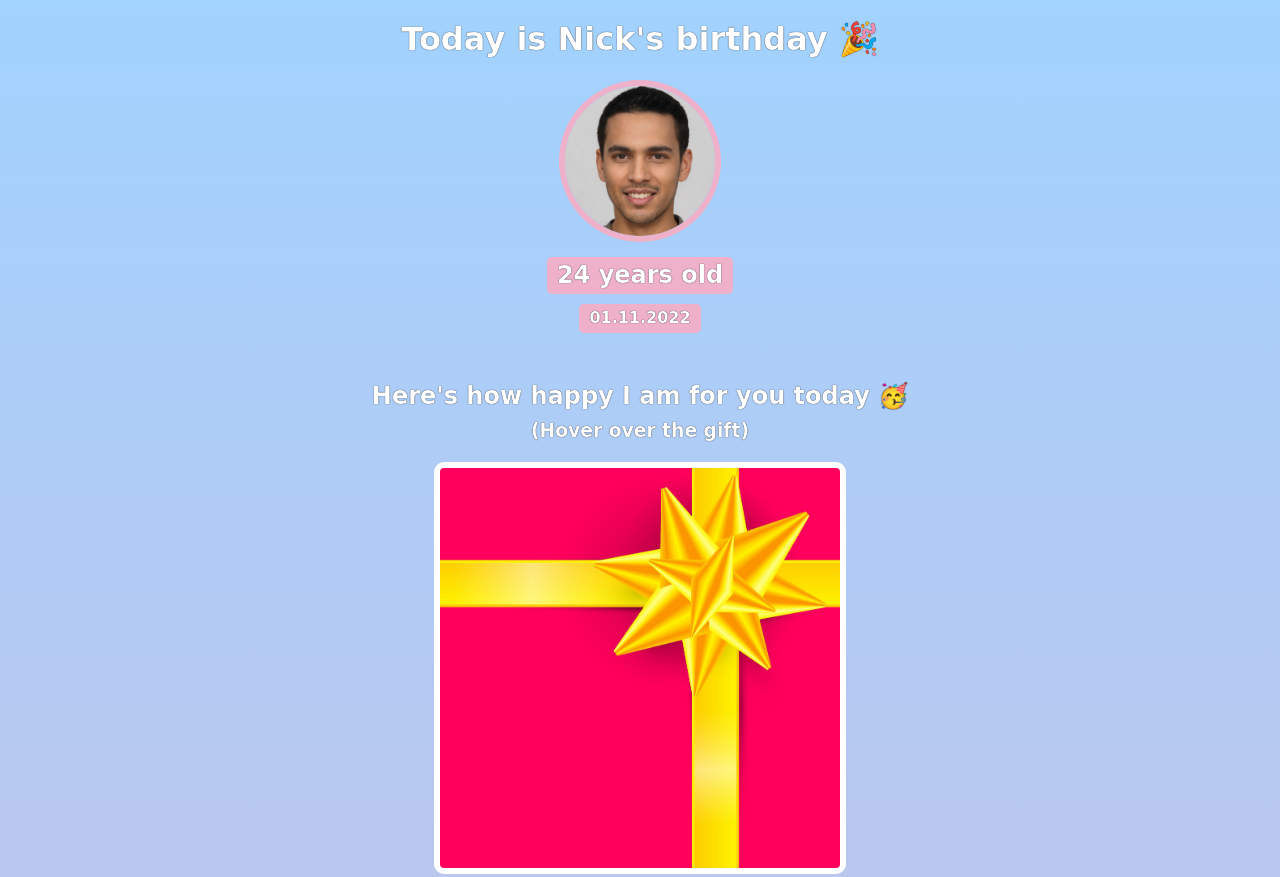
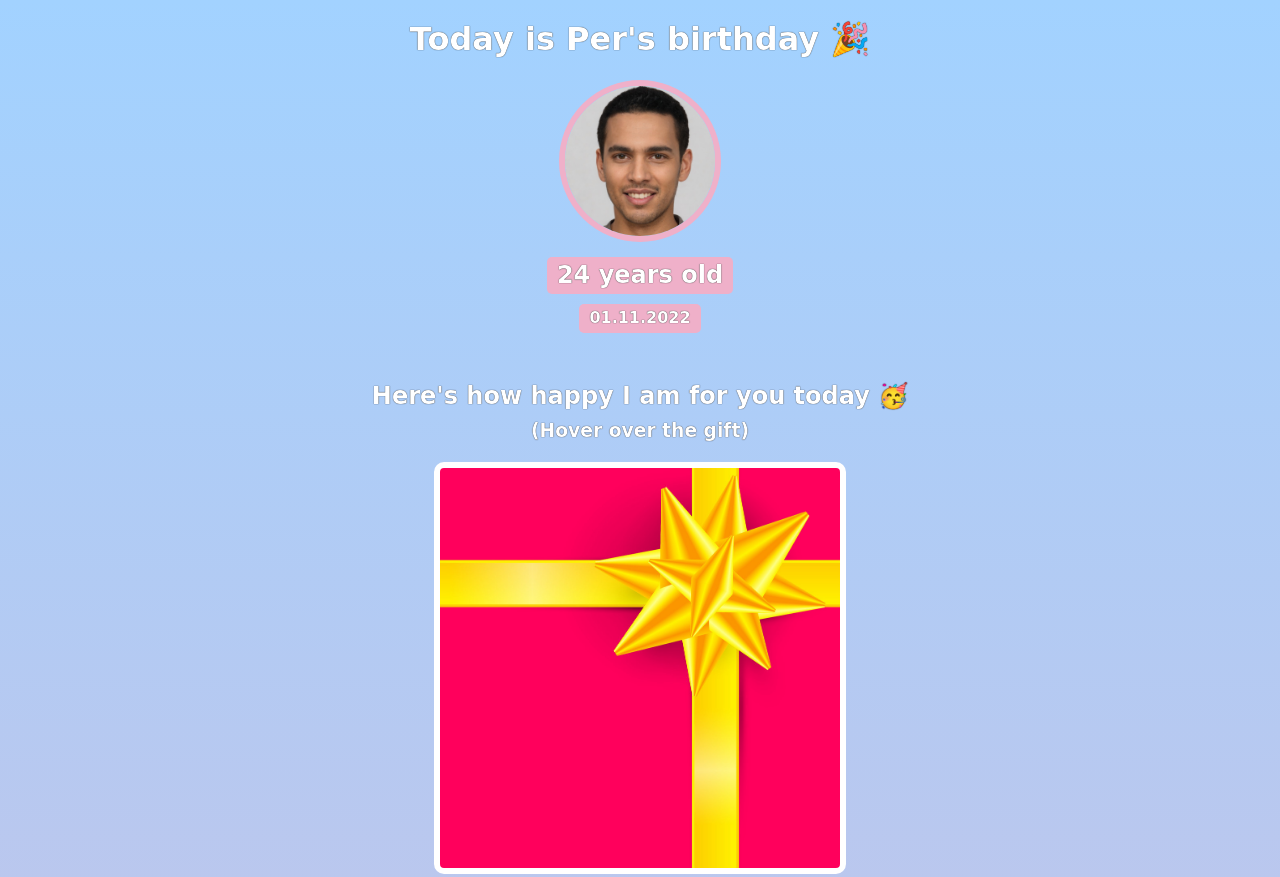
Before and after one commit to jimmymcmahoncoding/birthday-gift-site, a plain HTML site: page index.html in a window 1280 px wide. Shown: the top 877 px of the page. Drawn offline with nearby package versions, Linux system fonts and the light colour scheme; a web font is replaced by a local one.

Commit message:
Change the name to Per

```diff
--- a/index.html
+++ b/index.html
@@ -1,13 +1,16 @@
 <html>
-    <head><link rel="stylesheet" href="https://cdnjs.cloudflare.com/ajax/libs/normalize/8.0.1/normalize.css">
+
+<head>
+    <link rel="stylesheet" href="https://cdnjs.cloudflare.com/ajax/libs/normalize/8.0.1/normalize.css">
     <link rel="preconnect" href="https://fonts.googleapis.com">
     <link rel="preconnect" href="https://fonts.gstatic.com" crossorigin>
     <link href="https://fonts.googleapis.com/css2?family=Happy+Monkey&display=swap" rel="stylesheet">
     <link rel="stylesheet" href="styles.css">
 </head>
+
 <body>
     <div id="header">
-            <h1>Today is Nick's birthday 🎉</h1>
+        <h1>Today is Per's birthday 🎉</h1>
         <img id="bff-img" src="images/nick.jpg">
         <h2 id="bday-age">24 years old</h2>
         <h4 id="bday-date">01.11.2022</h4>
@@ -39,7 +42,9 @@
         <div class="gift-img" id="gift-img-cheers"></div>
     </div>
 
-        <p id="footer">Want to create your own Birthday GIFt site? Take <a href="https://scrimba.com/learn/htmlandcss" target="_blank">this HTML & CSS course.</a></p>
+    <p id="footer">Want to create your own Birthday GIFt site? Take <a href="https://scrimba.com/learn/htmlandcss"
+            target="_blank">this HTML & CSS course.</a></p>
 
 </body>
+
 </html>
```
Lines whose indentation alone changed are shown as unchanged.
